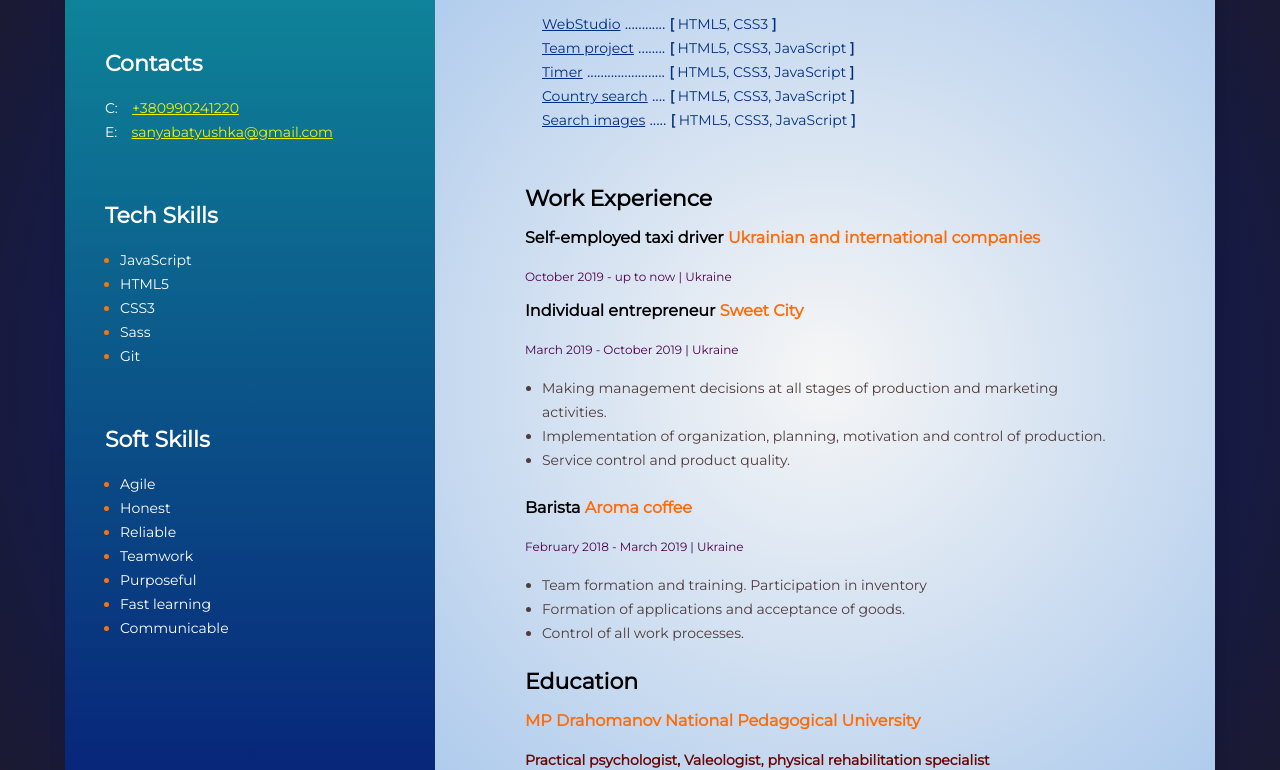
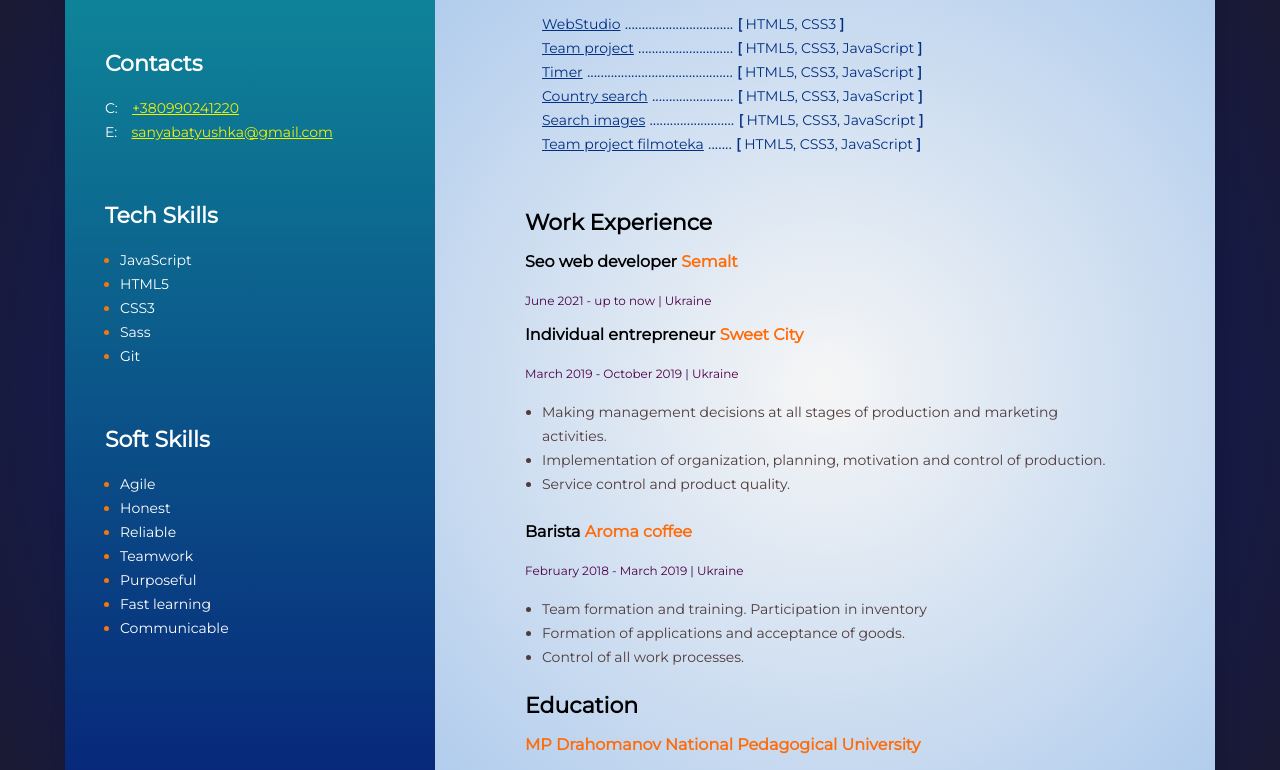
Before and after one commit to OleksandrVasylchuk/My-Resume, a plain HTML site: page index.html in a window 1280 px wide. Shown: the part 330-1100 px from the top of the page. Drawn offline with Linux system fonts and the light colour scheme.

Commit message:
зміни

```diff
--- a/index.html
+++ b/index.html
@@ -81,27 +81,32 @@
 
                        <div class="projects-item">
                             <a class="projekts-link" href="https://oleksandrvasylchuk.github.io/WebStudio/">WebStudio</a>
-                            <span class="dots">............  </span>
+                            <span class="dots">................................  </span>
                             <span class="tech-name"> <b>[</b> HTML5, CSS3 <b>]</b> </span>
                         </div>
                         <div class="projects-item">
                             <a class="projekts-link" href="https://dmitry-karas.github.io/front-end__division--HellEN/">Team project</a>
-                            <span class="dots">........</span>
+                            <span class="dots">............................</span>
                             <span class="tech-name"> <b>[</b> HTML5, CSS3, JavaScript <b>]</b> </span>
                         </div>
                         <div class="projects-item">
                             <a class="projekts-link" href="https://oleksandrvasylchuk.github.io/goit-js-hw-11-timer/">Timer</a>
-                            <span class="dots">.......................</span>
+                            <span class="dots">...........................................</span>
                             <span class="tech-name"> <b>[</b> HTML5, CSS3, JavaScript <b>]</b> </span>
                         </div>
                          <div class="projects-item">
                             <a class="projekts-link" href="https://oleksandrvasylchuk.github.io/goit-js-hw-12-countries/">Country search</a>
-                            <span class="dots">....</span>
+                            <span class="dots">........................</span>
                             <span class="tech-name"> <b>[</b> HTML5, CSS3, JavaScript <b>]</b> </span>
                         </div>
                          <div class="projects-item">
                             <a class="projekts-link" href="https://oleksandrvasylchuk.github.io/goit-js-hw-13-image-finder/">Search images</a>
-                            <span class="dots">.....</span>
+                            <span class="dots">.........................</span>
+                            <span class="tech-name"> <b>[</b> HTML5, CSS3, JavaScript <b>]</b> </span>
+                        </div>
+                        <div class="projects-item">
+                            <a class="projekts-link" href="https://dmitry-karas.github.io/front-end__division--filmoteka/">Team project filmoteka</a>
+                            <span class="dots">.......</span>
                             <span class="tech-name"> <b>[</b> HTML5, CSS3, JavaScript <b>]</b> </span>
                         </div>
                     </section>
@@ -111,8 +116,8 @@
                         <h3 class="about-me-taitle">Work Experience</h3>
                         <!--compani 1-->
                         <div>
-                            <h4 class="profesion-titl">Self-employed taxi driver <span class="profesion-compani">  Ukrainian and international companies</span>  </h4>
-                            <span class="profesion-time">October 2019 - up to now | Ukraine
+                            <h4 class="profesion-titl">Seo web developer<span class="profesion-compani">  Semalt</span>  </h4>
+                            <span class="profesion-time">June 2021 - up to now | Ukraine
 
                             </span>
 
```
